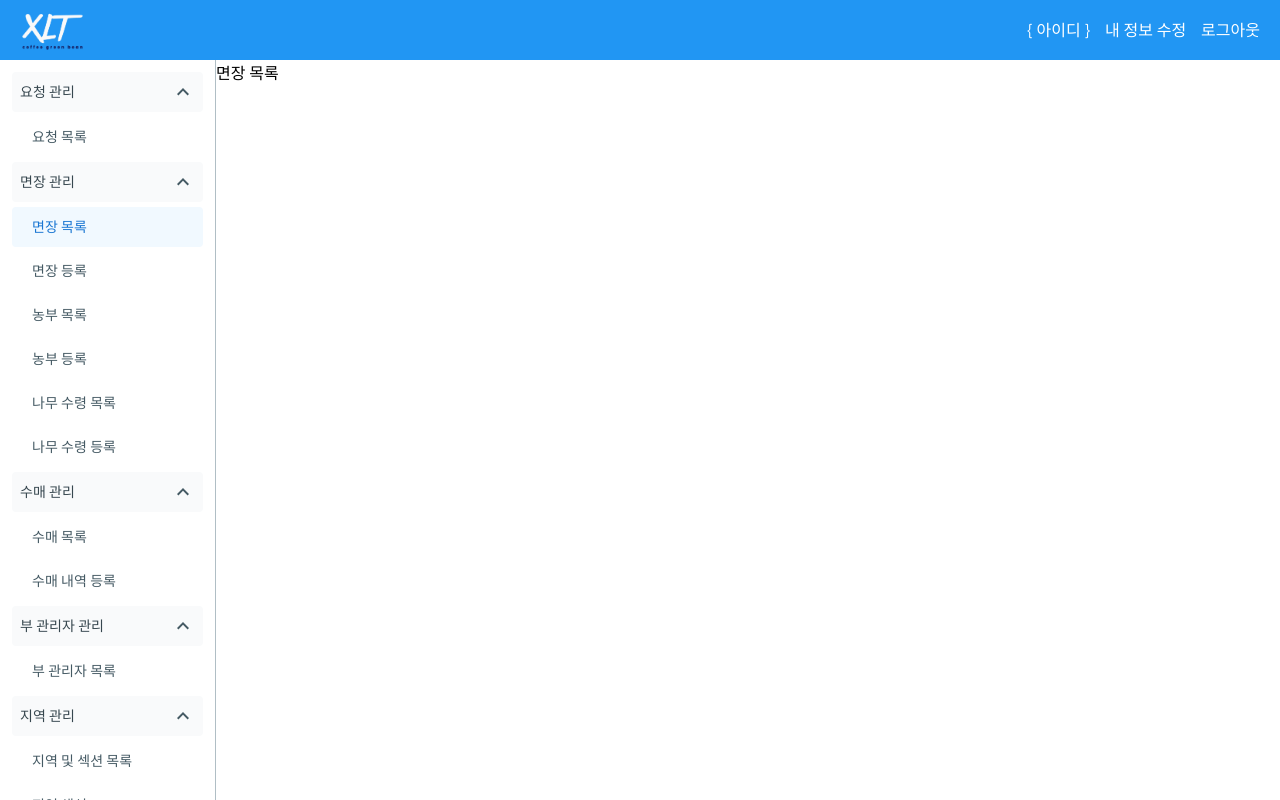
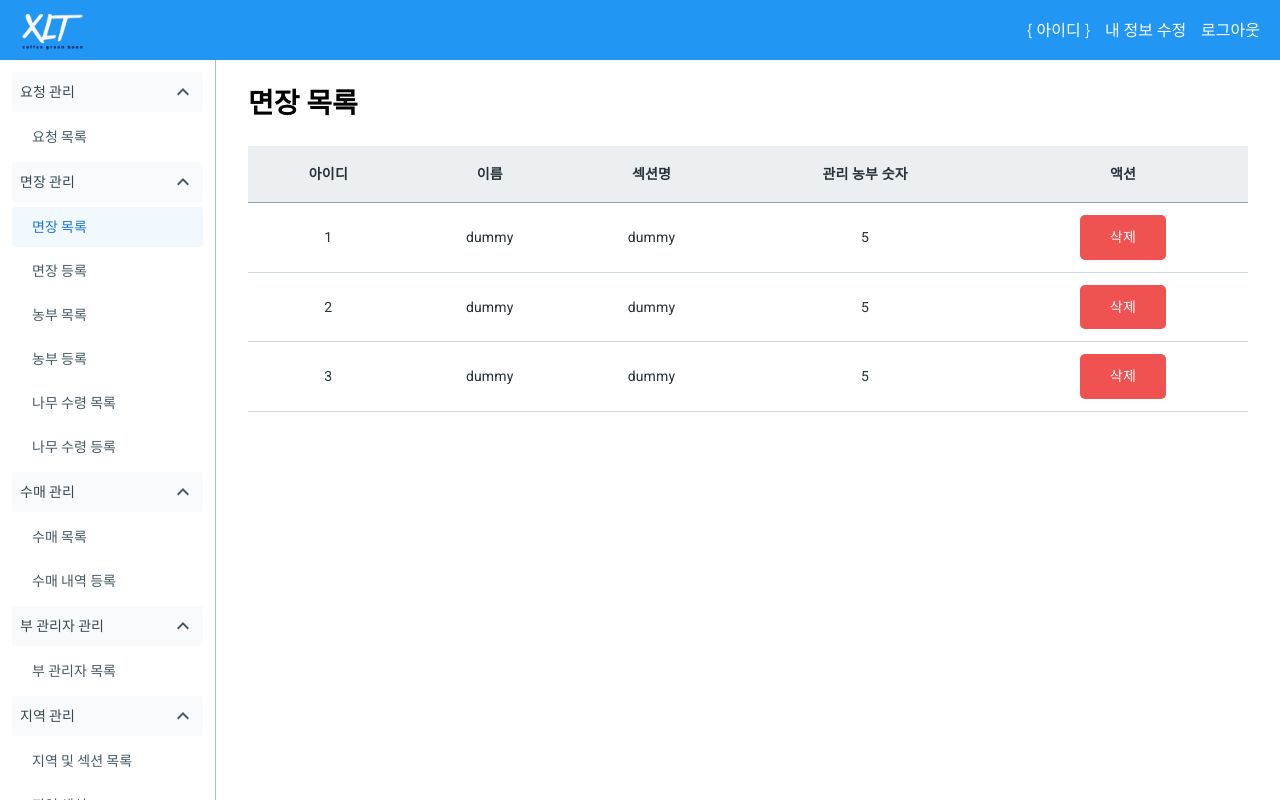
Before and after one commit to media-art-nation/coffee-frontend, a React (Vite) app: page /village-heads in a window 1280 px wide. Built offline with nearby package versions, Linux system fonts and the light colour scheme; a web font is replaced by a local one.

Commit message:
[feat] 면장 목록 화면 구현

```diff
--- /dev/null
+++ b/src/components/PageLayout.tsx
@@ -0,0 +1,9 @@
+import React, { PropsWithChildren } from 'react';
+
+import { Stack, StackProps } from '@mui/material';
+
+const PageLayout: React.FC<StackProps & PropsWithChildren> = ({ children, ...props }) => {
+    return <Stack sx={{ ...props.sx, padding: '0 32px' }}>{children}</Stack>;
+};
+
+export default PageLayout;
--- a/src/components/Table.tsx
+++ b/src/components/Table.tsx
@@ -42,7 +42,7 @@ const Table = <T,>({ headData, bodyData, renderRow, isLoading }: TableProps<T>)
                                         justifyContent: 'center',
                                     }}
                                 >
-                                    <CircularProgress color="primary" size={30}/>
+                                    <CircularProgress color="primary" size={30} />
                                 </Stack>
                             </TableCell>
                         </TableRow>
--- a/src/pages/VillageHeads/VillageHeadList/index.tsx
+++ b/src/pages/VillageHeads/VillageHeadList/index.tsx
@@ -1,7 +1,46 @@
-import { Stack } from '@mui/material';
+import { Button, Stack, TableCell, TableRow } from '@mui/material';
 
+import PageLayout from '@/components/PageLayout';
+import Table from '@/components/Table';
+import Title from '@/components/Title';
+
+interface TDummy {
+    id: string;
+    name: string;
+    section: string;
+    managingCnt: number;
+}
 const VillageHeadList = () => {
-    return <Stack sx={{ width: '100%' }}>면장 목록</Stack>;
+    const dummy = [
+        { id: '1', name: 'dummy', section: 'dummy', managingCnt: 5 },
+        { id: '2', name: 'dummy', section: 'dummy', managingCnt: 5 },
+        { id: '3', name: 'dummy', section: 'dummy', managingCnt: 5 },
+    ];
+    const renderRow = (row: TDummy) => {
+        return (
+            <TableRow>
+                <TableCell>{row.id}</TableCell>
+                <TableCell>{row.name}</TableCell>
+                <TableCell>{row.section}</TableCell>
+                <TableCell>{row.managingCnt}</TableCell>
+                <TableCell>
+                    <Button variant="containedRed">삭제</Button>
+                </TableCell>
+            </TableRow>
+        );
+    };
+    return (
+        <Stack sx={{ width: '100%' }}>
+            <Title title="면장 목록" />
+            <PageLayout>
+                <Table
+                    headData={['아이디', '이름', '섹션명', '관리 농부 숫자', '액션']}
+                    bodyData={dummy}
+                    renderRow={renderRow}
+                />
+            </PageLayout>
+        </Stack>
+    );
 };
 
 export default VillageHeadList;
```
